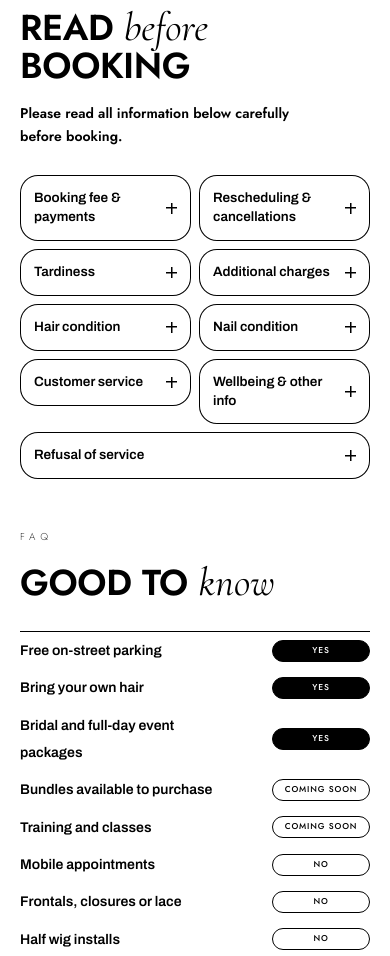
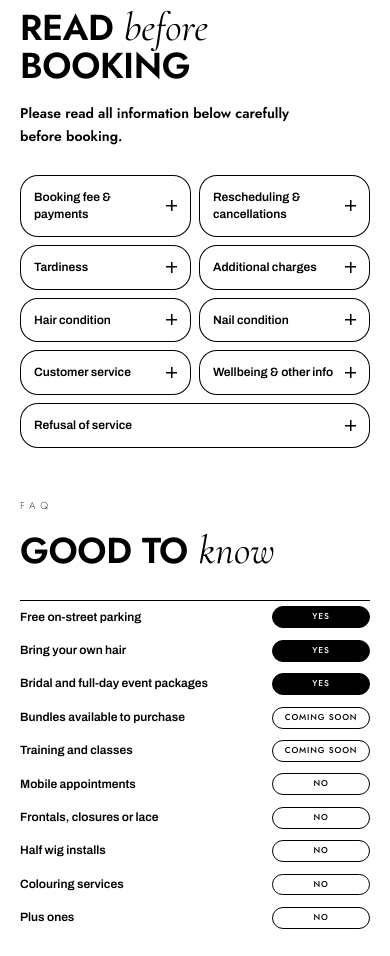
Before and after one commit to OYINRAE/byoyin, a plain HTML site: page index.html in a window 390 px wide. Shown: the part 884-1840 px from the top of the page. Drawn offline with nearby package versions, Linux system fonts and the light colour scheme.

Commit message:
Smaller policy and FAQ titles
Co-Authored-By: Claude Opus 5.5 <noreply@anthropic.com>
Claude-Session: https://claude.ai/code/session_0186ovXPkMdN6anc6wwMK9S9

```diff
--- a/index.html
+++ b/index.html
@@ -145,7 +145,7 @@ section.block#booking{padding-top:24px}
 .about-logo{margin:22px 0 0;display:flex;justify-content:center}
 .about-logo .logo{width:clamp(180px,26vw,280px);-webkit-mask-position:center;mask-position:center;color:var(--ink)}
 #policies .acc details{border-bottom:0}
-#policies .acc summary{font-family:"Archivo","Helvetica Neue",Arial,sans-serif;font-size:16px;font-weight:600;letter-spacing:0;text-transform:none;color:var(--ink);line-height:1.4;padding:12px 0}
+#policies .acc summary{font-family:"Archivo","Helvetica Neue",Arial,sans-serif;font-size:14px;font-weight:600;letter-spacing:0;text-transform:none;color:var(--ink);line-height:1.4;padding:12px 0}
 #policies .acc summary::after{width:14px;height:14px;background:linear-gradient(currentColor,currentColor) center/100% 1.5px no-repeat,linear-gradient(currentColor,currentColor) center/1.5px 100% no-repeat}
 #policies .acc .ans{font-family:"Archivo","Helvetica Neue",Arial,sans-serif;font-size:15px;line-height:1.7;color:#262626;padding:0 56px 26px 0;max-width:68ch}
 #policies .acc .ans p + p,#policies .acc .ans ul + p,#policies .acc .ans p + ul,#policies .acc .ans p + table{margin-top:12px}
@@ -193,7 +193,7 @@ section.block.about{padding-top:10px}
 /* faq v2 */
 .yn2{list-style:none;margin:0;padding:0;border-top:1px solid var(--ink);min-width:0}
 .yn2 li{display:flex;align-items:center;gap:14px;padding:6px 0;font-size:16px;font-weight:400;color:var(--ink)}
-.yn2 .q{min-width:0;font-family:"Archivo","Helvetica Neue",Arial,sans-serif;font-weight:600;font-size:16px}
+.yn2 .q{min-width:0;font-family:"Archivo","Helvetica Neue",Arial,sans-serif;font-weight:600;font-size:14px}
 .yn2 .dash{flex:1 1 24px;min-width:24px;border-bottom:0;align-self:center}
 .yn2 .a{flex:none;font-size:10px;font-weight:500;letter-spacing:.2em;text-transform:uppercase;padding:5px 12px;line-height:1.4;width:124px;text-align:center;box-sizing:border-box;border-radius:999px;border:1px solid var(--ink);white-space:nowrap}
 .yn2 .a.yes{background:var(--ink);color:#fff}
@@ -251,10 +251,10 @@ footer .legal{border-top:1px solid rgba(0,0,0,.18);text-align:center;padding-blo
   .stats .v.hours{flex-direction:row;flex-wrap:nowrap;justify-content:center;gap:12px;font-size:14px;white-space:nowrap}
   #policies .acc{grid-template-columns:repeat(2,minmax(0,1fr));gap:8px}
   #policies .acc details[open]{grid-column:1/-1}
-  #policies .acc summary{font-size:13.5px;padding:14px 14px;gap:10px}
+  #policies .acc summary{font-size:12px;padding:14px 14px;gap:10px}
   #policies .acc summary::after{width:11px;height:11px}
   #policies .acc .ans{padding:0 14px 16px;font-size:14px}
-  .yn2 .q{font-size:14px}
+  .yn2 .q{font-size:12px}
   .yn2 li{gap:10px;padding:5px 0}
   .yn2 .a{width:98px;font-size:8.5px;letter-spacing:.1em;padding:4px 4px}
   .gallery2{grid-template-columns:repeat(3,minmax(0,1fr));gap:8px}
```
